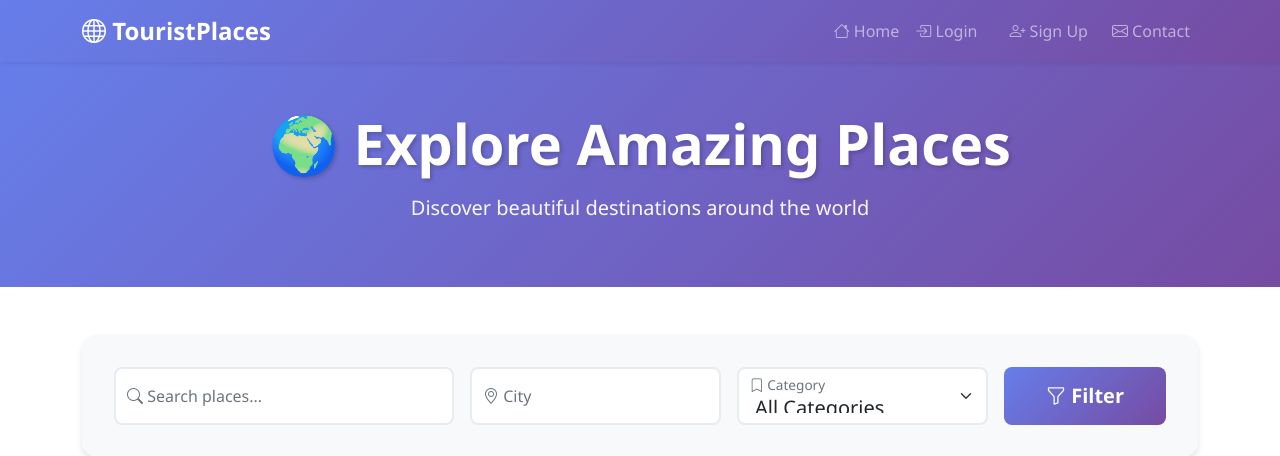
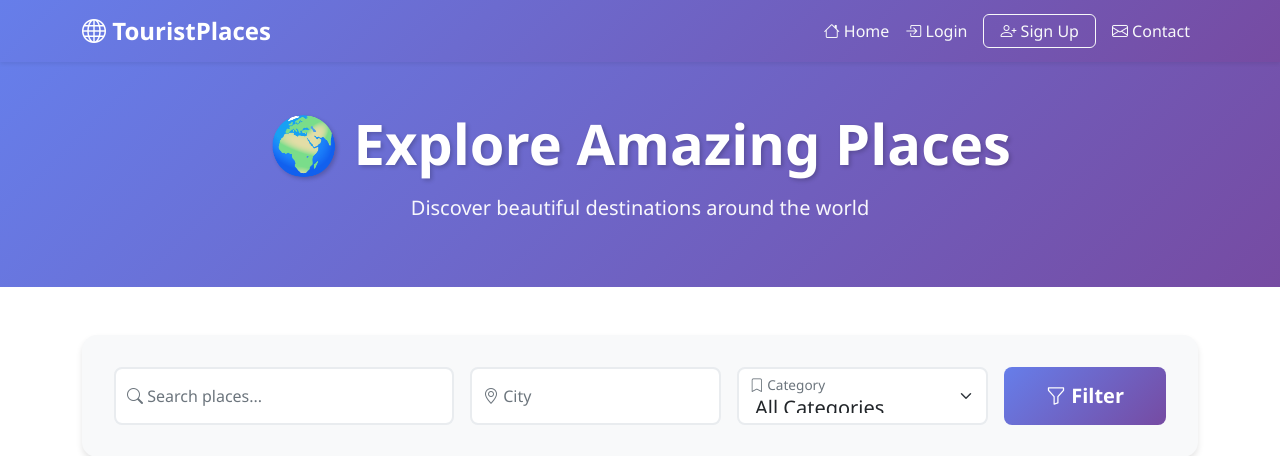
Before and after one commit to NafisaAlhaj17/tourist_places_explorer, a Django app: page /places/ in a window 1280 px wide. Shown: the top 456 px of the page. Run offline with Django 5.2, Linux system fonts and the light colour scheme; data that the repository does not hold is empty.

Commit message:
Refactor navbar and add logout button styles
Updated navbar styles and logout button functionality.

```diff
--- a/templates/base.html
+++ b/templates/base.html
@@ -23,11 +23,27 @@
     }
 
     .nav-link {
-      transition: color 0.3s;
+      color: #f8f9fa !important;
+      transition: all 0.3s ease;
+      font-weight: 500;
     }
 
     .nav-link:hover {
       color: #fff !important;
+      transform: translateY(-2px);
+    }
+
+    .navbar-nav .btn-logout {
+      background: rgba(255,255,255,0.15);
+      border: none;
+      border-radius: 25px;
+      padding: 5px 15px;
+      color: #fff;
+      transition: 0.3s;
+    }
+
+    .navbar-nav .btn-logout:hover {
+      background: rgba(255,255,255,0.3);
       transform: translateY(-2px);
     }
 
@@ -41,24 +57,10 @@
       padding: 2rem 0;
       margin-top: 4rem;
     }
-
-    /* Remove default button styling for logout */
-    form.d-inline button.nav-link {
-      background: none;
-      border: none;
-      color: inherit;
-      cursor: pointer;
-      padding: 0;
-    }
-
-    form.d-inline button.nav-link:hover {
-      color: #fff !important;
-      transform: translateY(-2px);
-    }
   </style>
 </head>
 <body>
-<nav class="navbar navbar-expand-lg navbar-dark bg-dark sticky-top shadow-sm">
+<nav class="navbar navbar-expand-lg navbar-dark sticky-top shadow-sm">
   <div class="container">
     <a class="navbar-brand fw-bold" href="{% url 'places:place_list' %}">
       <i class="bi bi-globe"></i> TouristPlaces
@@ -66,45 +68,43 @@
     <button class="navbar-toggler" type="button" data-bs-toggle="collapse" data-bs-target="#navbarNav">
       <span class="navbar-toggler-icon"></span>
     </button>
+
     <div class="collapse navbar-collapse" id="navbarNav">
-      <ul class="navbar-nav ms-auto">
+      <ul class="navbar-nav ms-auto align-items-center">
+        <li class="nav-item">
+          <a class="nav-link" href="{% url 'places:place_list' %}">
+            <i class="bi bi-house"></i> Home
+          </a>
+        </li>
+
         {% if user.is_authenticated %}
-          <li class="nav-item">
-            <a class="nav-link" href="{% url 'places:place_list' %}">
-              <i class="bi bi-house"></i> Home
-            </a>
-          </li>
           <li class="nav-item">
             <a class="nav-link" href="#">
               <i class="bi bi-person-circle"></i> {{ user.username }}
             </a>
           </li>
           <li class="nav-item">
-            <form action="{% url 'users:logout' %}" method="post" class="d-inline">
+            <form action="{% url 'users:logout' %}" method="post" class="d-inline m-0">
               {% csrf_token %}
-              <button type="submit" class="nav-link btn btn-link text-decoration-none">
+              <button type="submit" class="btn btn-logout">
                 <i class="bi bi-box-arrow-right"></i> Logout
               </button>
             </form>
           </li>
         {% else %}
           <li class="nav-item">
-            <a class="nav-link" href="{% url 'places:place_list' %}">
-              <i class="bi bi-house"></i> Home
-            </a>
-          </li>
-          <li class="nav-item">
             <a class="nav-link" href="{% url 'users:login' %}">
               <i class="bi bi-box-arrow-in-right"></i> Login
             </a>
           </li>
-          <li class="nav-item">
-            <a class="nav-link btn btn-outline-light ms-2 px-3" href="{% url 'users:signup' %}">
+          <li class="nav-item ms-2">
+            <a class="btn btn-outline-light px-3 py-1" href="{% url 'users:signup' %}">
               <i class="bi bi-person-plus"></i> Sign Up
             </a>
           </li>
         {% endif %}
-        <li class="nav-item">
+
+        <li class="nav-item ms-2">
           <a class="nav-link" href="{% url 'contact:contact' %}">
             <i class="bi bi-envelope"></i> Contact
           </a>
```
